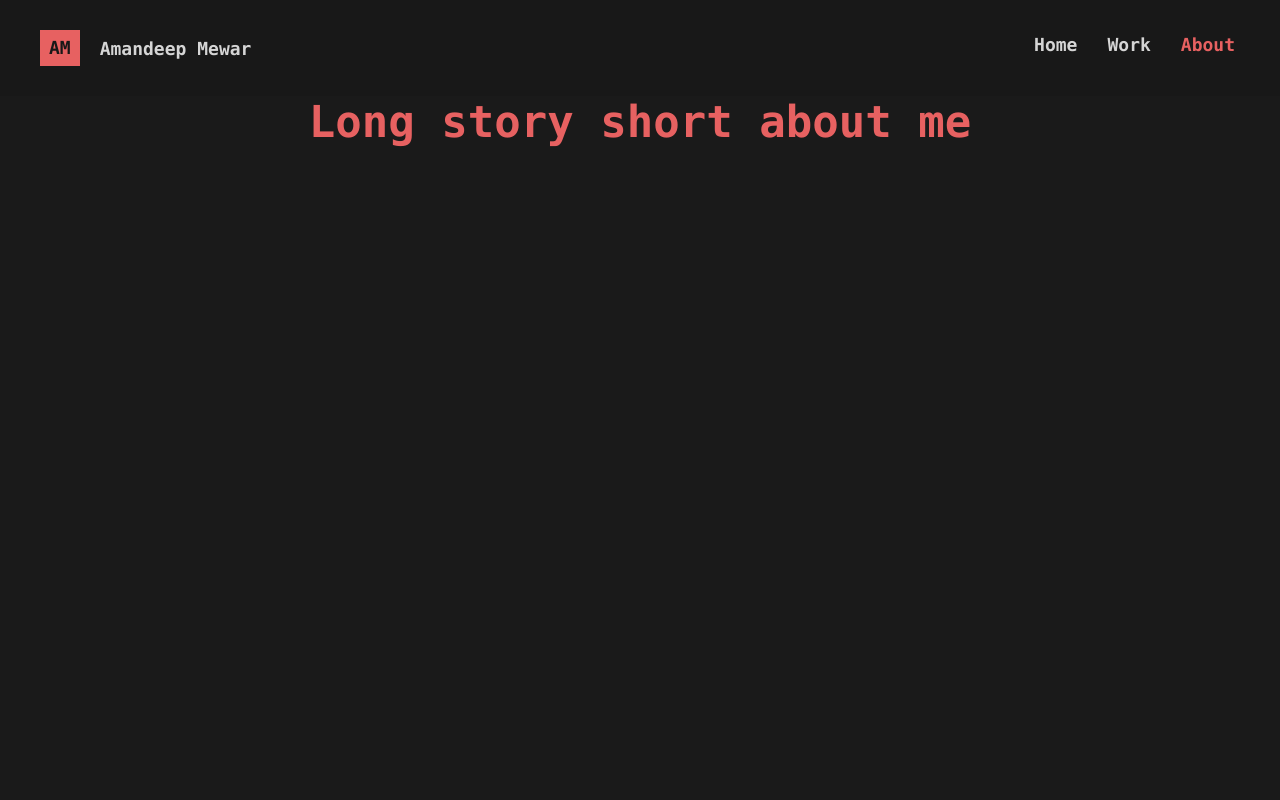
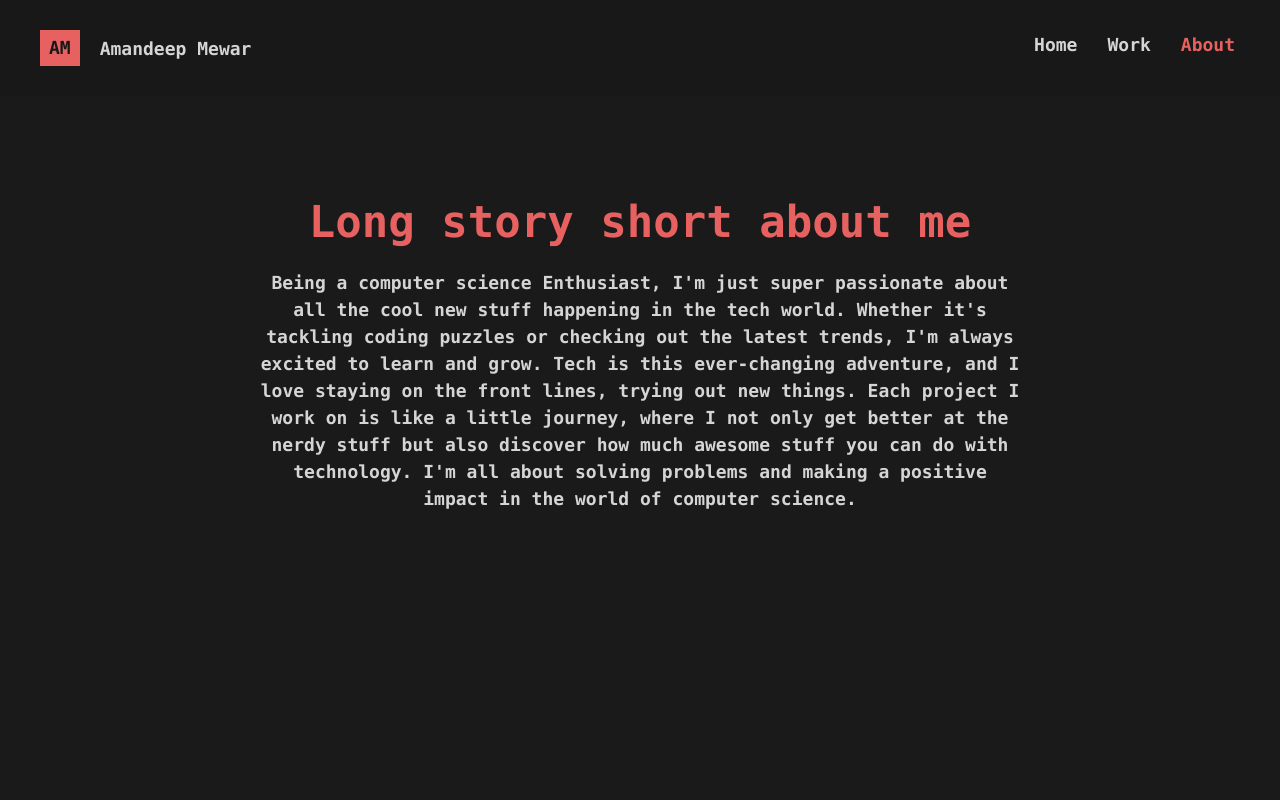
Before and after one commit to AmandeepMewar/portfolio., a React (Vite) app: page /about in a window 1280 px wide. Shown: the top 800 px of the page. Built offline with nearby package versions, Linux system fonts and the light colour scheme.

Commit message:
Add about, favicon and title hook

```diff
--- a/index.html
+++ b/index.html
@@ -2,9 +2,9 @@
 <html lang="en">
   <head>
     <meta charset="UTF-8" />
-        <link rel="icon" type="image/svg+xml" href="/vite.svg" />
     <meta name="viewport" content="width=device-width, initial-scale=1.0" />
-        <title>Vite + React</title>
+    <link rel="shortcut icon" href="favicon.ico" type="image/x-icon" />
+    <title>Amandeep Mewar</title>
   </head>
   <body>
     <div id="root"></div>
--- a/src/components/Card/Card.module.scss
+++ b/src/components/Card/Card.module.scss
@@ -23,6 +23,8 @@
 }
 
 .card-icon {
+  width: 2.2rem;
+  height: 2.2rem;
   cursor: pointer;
   transition: color 0.3s;
   &:hover {
--- a/src/components/Footer/Footer.module.scss
+++ b/src/components/Footer/Footer.module.scss
@@ -5,7 +5,7 @@
   justify-content: center;
   gap: 2rem;
   margin-bottom: 4rem;
-  margin-top: 20rem;
+  margin-top: 10rem;
 
   &__box {
     width: 4.5rem;
--- /dev/null
+++ b/src/hooks/usePageTitle.jsx
@@ -0,0 +1,9 @@
+import { useEffect } from "react";
+
+const usePageTitle = title => {
+  useEffect(() => {
+    document.title = `${title}`;
+  }, [title]);
+};
+
+export default usePageTitle;
--- a/src/pages/About/About.jsx
+++ b/src/pages/About/About.jsx
@@ -1,18 +1,38 @@
 import NavBar from "../../components/NavBar/NavBar";
+import styles from "./About.module.scss";
+
+import Footer from "../../components/Footer/Footer";
+import usePageTitle from "../../hooks/usePageTitle";
 
 const About = () => {
+  usePageTitle("About me");
   return (
-    <div>
+    <div className={styles["about"]}>
       <header>
         <NavBar path="/about" />
       </header>
 
       <main>
-        <div>
-          <h1>Long story short about me</h1>
-          <p></p>
+        <div className={styles["about-content"]}>
+          <div className={styles["about-intro"]}>
+            <h1>Long story short about me</h1>
+            <p>
+              Being a computer science Enthusiast, I'm just super passionate
+              about all the cool new stuff happening in the tech world. Whether
+              it's tackling coding puzzles or checking out the latest trends,
+              I'm always excited to learn and grow. Tech is this ever-changing
+              adventure, and I love staying on the front lines, trying out new
+              things. Each project I work on is like a little journey, where I
+              not only get better at the nerdy stuff but also discover how much
+              awesome stuff you can do with technology. I'm all about solving
+              problems and making a positive impact in the world of computer
+              science.
+            </p>
+          </div>
         </div>
       </main>
+
+      <Footer />
     </div>
   );
 };
--- a/src/pages/About/About.module.scss
+++ b/src/pages/About/About.module.scss
@@ -0,0 +1,24 @@
+.about {
+  width: 100%;
+  height: 100%;
+}
+
+.about-content {
+  width: 60%;
+  display: flex;
+  flex-direction: column;
+  align-items: center;
+}
+
+.about-intro {
+  height: 90vh;
+  display: flex;
+  position: relative;
+  flex-direction: column;
+  align-items: center;
+  text-align: center;
+  padding: 10rem 0;
+  h1 {
+    margin-bottom: 2rem;
+  }
+}
--- a/src/pages/Home/Home.jsx
+++ b/src/pages/Home/Home.jsx
@@ -6,7 +6,10 @@ import TechStack from "../../components/TechStack/TechStack";
 import Footer from "../../components/Footer/Footer";
 import Button from "../../components/Button/Button";
 import Blinker from "../../components/Blinker/Blinker";
+import usePageTitle from "../../hooks/usePageTitle";
+
 const Home = () => {
+  usePageTitle("Amandeep Mewar");
   return (
     <div className={styles["home"]}>
       <header>
--- a/src/pages/Work/Work.jsx
+++ b/src/pages/Work/Work.jsx
@@ -1,11 +1,14 @@
 import Blinker from "../../components/Blinker/Blinker";
 import Card from "../../components/Card/Card";
-import Footer from "../../components/Footer/Footer";
 import NavBar from "../../components/NavBar/NavBar";
 import ProjectsData from "../../utils/projects";
 import styles from "./Work.module.scss";
 
+import Footer from "../../components/Footer/Footer";
+import usePageTitle from "../../hooks/usePageTitle";
+
 const Work = () => {
+  usePageTitle("Work history");
   return (
     <div className={styles["work"]}>
       <header>
@@ -46,6 +49,8 @@ const Work = () => {
           </div>
         </div>
       </main>
+
+      <Footer />
     </div>
   );
 };
--- a/src/pages/Work/Work.module.scss
+++ b/src/pages/Work/Work.module.scss
@@ -20,7 +20,9 @@ main {
 }
 
 .work-intro {
+  height: 90vh;
   display: flex;
+  position: relative;
   flex-direction: column;
   align-items: center;
   text-align: center;
@@ -42,6 +44,7 @@ main {
     display: grid;
     grid-template-columns: repeat(auto-fit, minmax(300px, 1fr));
     padding: 10rem 0;
-    gap: 2rem;
+    row-gap: 8rem;
+    column-gap: 10rem;
   }
 }
```
Also changed, not shown: 1 other file (tests, documents, lock files or other folders). Lines whose indentation alone changed are shown as unchanged.
